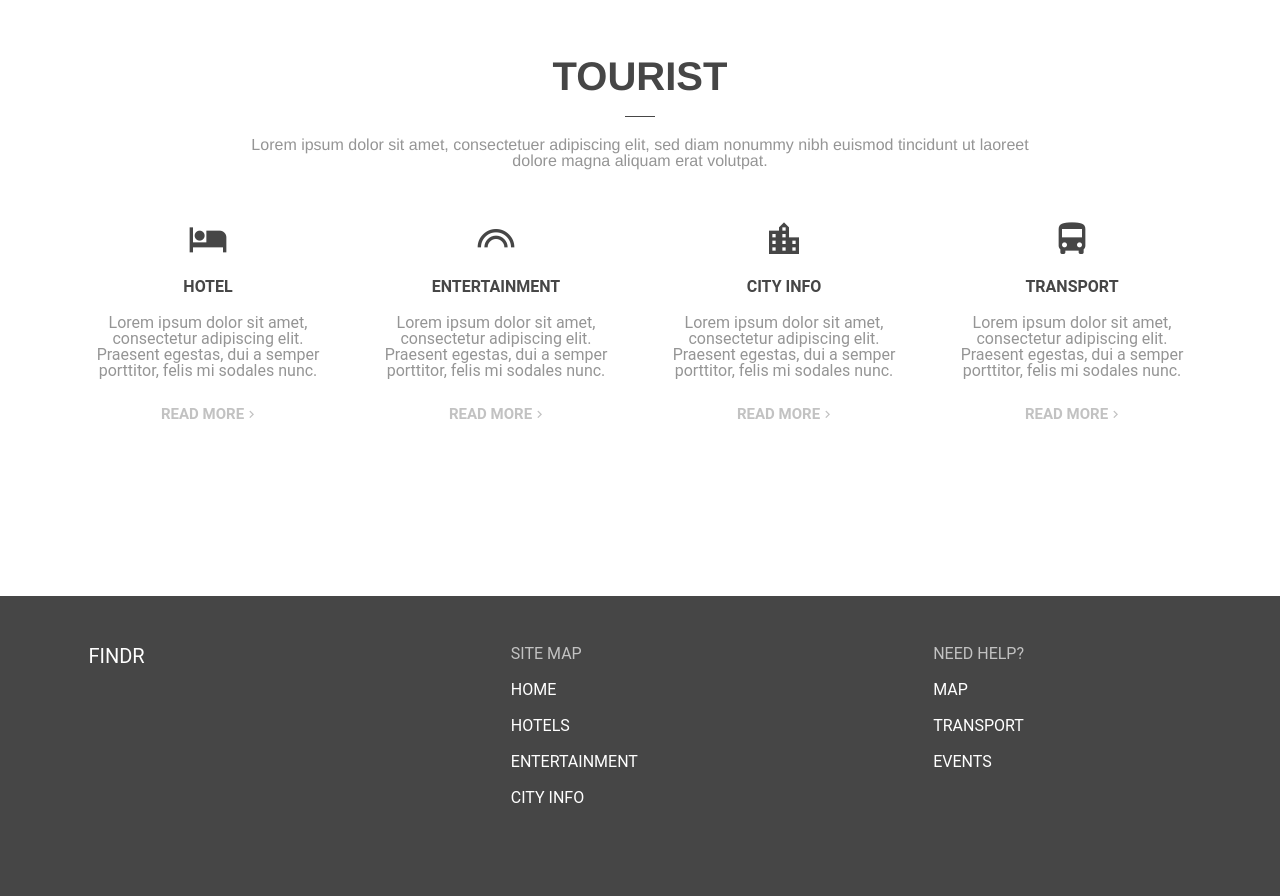
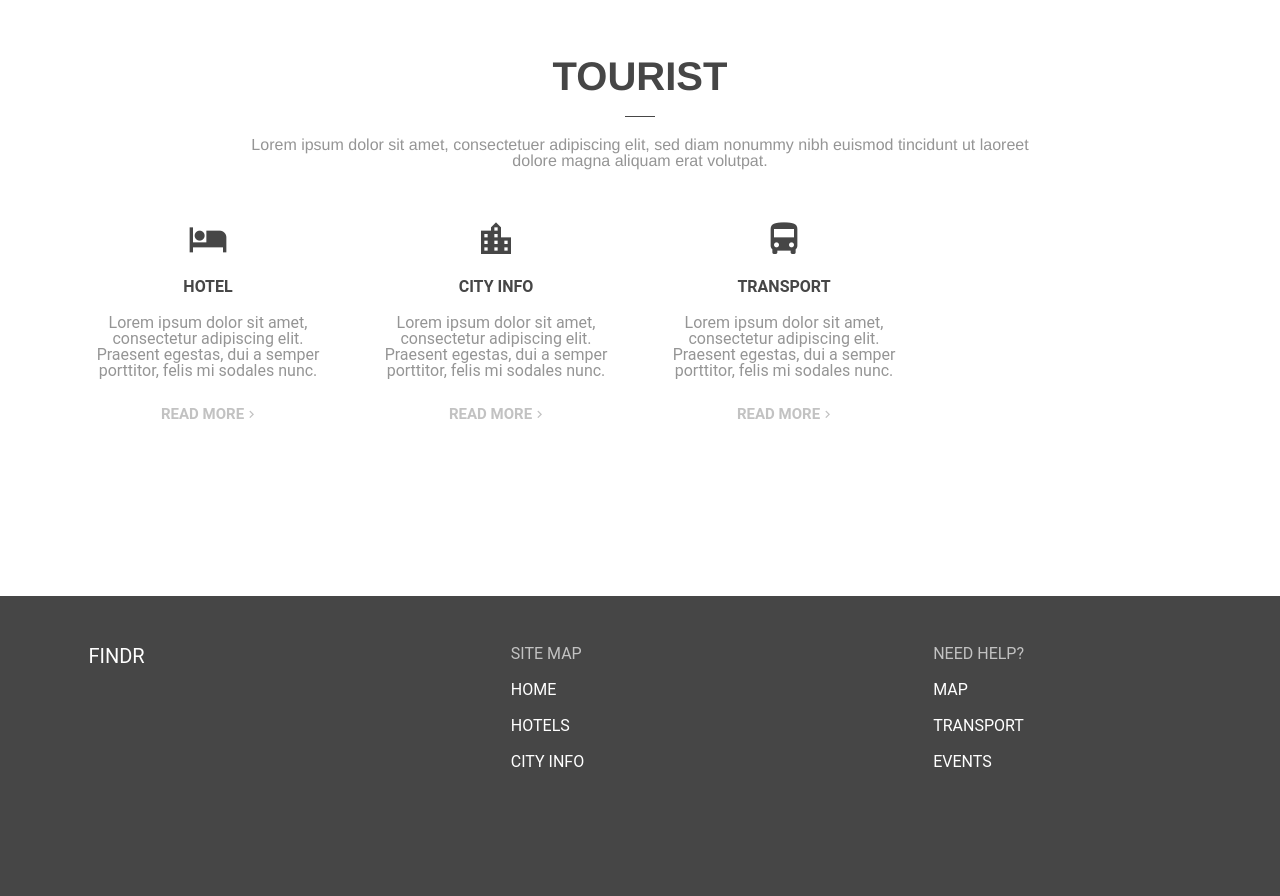
Before and after one commit to jerry9977/findr, a Django app: template findr/templates/findr/tourist.html in a window 1280 px wide. Shown: the part 594-1490 px from the top of the page. Run offline with Django 3.2, Linux system fonts and the light colour scheme; the template is opened without the code that fills it, so the values that code supplies are empty; some libraries are stand-ins or nearby versions.

Commit message:
Add files via upload
Files Changed:
Entertainment Page removed and replaced with CityInfo after reading the requirements in the smart city project pdf
resultpage.html displays changed - removed description from displaying so that all the information is neatly displayed on website

```diff
--- a/findr/templates/findr/admin.html
+++ b/findr/templates/findr/admin.html
@@ -152,13 +152,13 @@
 
 
 	        	</a>
-	        	<a class='content-category' href="/findr/entertainment">
+	        	<a class='content-category' href="/findr/industry">
 
-					<i class='category-icon material-icons'>looks</i>
+					<i class='category-icon material-icons'>business</i>
 
 	                <div class='description-box'>
 	                    <div class='description-title' type="title" component="h1">
-	                        ENTERTAINMENT
+	                        INDUSTRY
 	                    </div>
 
 	                    <div class='description-paragraph' type="subheading" component="p">
--- a/findr/templates/findr/businessman.html
+++ b/findr/templates/findr/businessman.html
@@ -224,7 +224,7 @@
 					<li><a class='a-all' href="/findr/businessman">HOME</a></li>
 					<li><a class='a-all' href="/findr/hotel">HOTELS</a></li>
 					<li><a class='a-all' href="/findr/industry">INDUSTRY</a></li>
-					<li><a class='a-all' href="findr/cityinfo">CITY INFO</a></li>
+					<li><a class='a-all' href="/findr/cityinfo">CITY INFO</a></li>
 
 				</ul>
 
@@ -232,9 +232,9 @@
 					<h1 class='footer-title'>
 						NEED HELP?
 					</h1>
-					<li><a class='a-all' href="findr/cityinfo">MAP</a></li>
+					<li><a class='a-all' href="/findr/cityinfo">MAP</a></li>
 					<li><a class='a-all' href="https://translink.com.au/">TRANSPORT</a></li>
-					<li><a class='a-all' href="findr/event">EVENTS</a></li>
+					<li><a class='a-all' href="/findr/event">EVENTS</a></li>
 				</ul>
 
 			</div>
--- a/findr/templates/findr/resultspage.html
+++ b/findr/templates/findr/resultspage.html
@@ -49,7 +49,6 @@
 							<p>Category: {{each_result.category}}</p>
 						    </br><p>Department: {{each_result.department}}</p>
 							</br><p>Name: <a href='../itempage/'>{{each_result.name}}</a></p>
-							</br><p>Description: {{each_result.description}}</p>
 							</br><p>Address: {{each_result.address}}</p>
 							</br><p>Email: {{each_result.email}}</p>
 							</br><p>Website: {{each_result.website}}</p>
--- a/findr/templates/findr/tourist.html
+++ b/findr/templates/findr/tourist.html
@@ -126,7 +126,7 @@
 
 	        	</a>
 
-	        	<a class='content-category' href="/findr/entertainment">
+	        	<!-- <a class='content-category' href="/findr/entertainment">
 
 					<i class='category-icon material-icons'>looks</i>
 
@@ -151,7 +151,7 @@
 	                </div>
 
 
-	        	</a>
+	        	</a> -->
 	        	<a class='content-category' href="/findr/cityinfo">
 
 					<i class='category-icon material-icons'>location_city</i>
@@ -223,8 +223,7 @@
 					</h1>
 					<li><a class='a-all' href="/findr/tourist">HOME</a></li>
 					<li><a class='a-all' href="/findr/hotel">HOTELS</a></li>
-					<li><a class='a-all' href="/findr/entertainment">ENTERTAINMENT</a></li>
-					<li><a class='a-all' href="findr/cityinfo">CITY INFO</a></li>
+					<li><a class='a-all' href="/findr/cityinfo">CITY INFO</a></li>
 
 				</ul>
 
@@ -232,9 +231,9 @@
 					<h1 class='footer-title'>
 						NEED HELP?
 					</h1>
-					<li><a class='a-all' href="findr/cityinfo">MAP</a></li>
+					<li><a class='a-all' href="/findr/cityinfo">MAP</a></li>
 					<li><a class='a-all' href="https://translink.com.au/">TRANSPORT</a></li>
-					<li><a class='a-all' href="findr/event">EVENTS</a></li>
+					<li><a class='a-all' href="/findr/event">EVENTS</a></li>
 				</ul>
 
 			</div>
```
